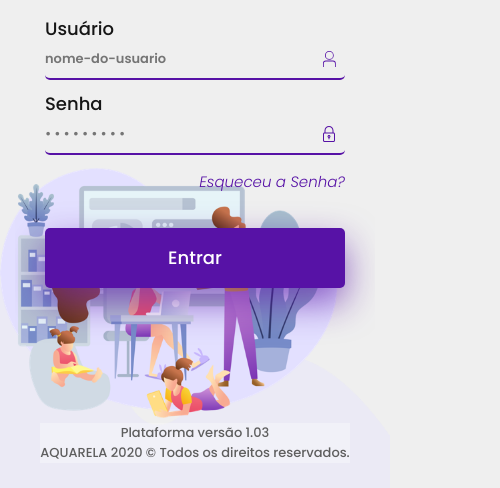
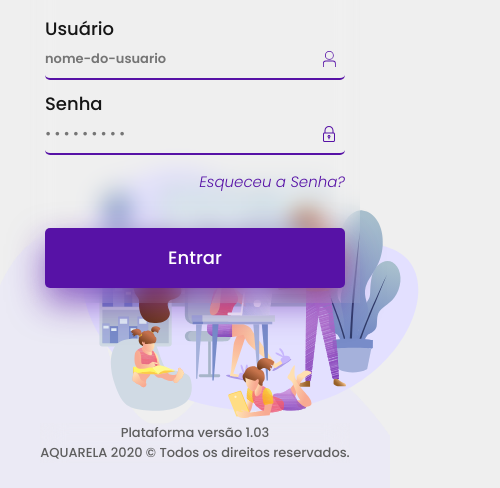
Before and after one commit to diegopeixoto/aquarela-login, a website: page index.html in a window 390 px wide. Shown: the part 356-844 px from the top of the page, 500 px wide, since content can reach past the window. Drawn offline with Linux system fonts and the light colour scheme.

Commit message:
fix width problems; png>svg;

```diff
--- a/index.html
+++ b/index.html
@@ -34,7 +34,7 @@
     <a href="" class="social-icon"><span class="github"></span></a>
   </section>
   <div class="bg"></div>
-  <img src="/dist/images/bg-site-right.png" alt="bg-right" class="bg-right">
+  <img src="/dist/images/bg-right.svg" alt="bg-right" class="bg-right">
   <footer>
     <div class="content"><p>Plataforma versão 1.03<br>AQUARELA 2020 &copy; Todos os direitos reservados.</p></div>
   </footer>
--- a/src/scss/components/_footer.scss
+++ b/src/scss/components/_footer.scss
@@ -24,7 +24,8 @@ footer {
 
 .bg-right {
   position: absolute;
-  height: 50rem;
+  height: auto;
+  width: 50rem;
   bottom: 0;
   right: 95px;
   z-index: -1;
--- a/src/scss/components/_login.scss
+++ b/src/scss/components/_login.scss
@@ -2,20 +2,22 @@
 section#login {
   flex: 1 1 0%;
   height: 100%;
-  overflow: hidden;
+  // overflow: hidden;
   display: flex;
   flex-direction: column;
   align-content: center;
   align-items: center;
   justify-content: center;
-
   & .content {
     height: 100%;
     max-width: 520px;
     display: flex;
+    padding: 15px;
     flex-direction: column;
     align-items: center;
     justify-content: center;
+    background-color: #EEE1;
+    backdrop-filter: blur(12px);
     & img {
       width: 450px;
     }
--- a/src/scss/resources/_responsive.scss
+++ b/src/scss/resources/_responsive.scss
@@ -45,7 +45,8 @@
     align-items: center;
     text-align: center;
     & p {
-      background-color: #fff5;
+      background-color: #EEE1;
+      backdrop-filter: blur(12px);
     }
   }
 
```
Also changed, not shown: package.json (+4 -4 lines), dist/css/style.css, dist/images/bg-right.svg (added), src/images/bg-right.svg (added), 1 other file.
